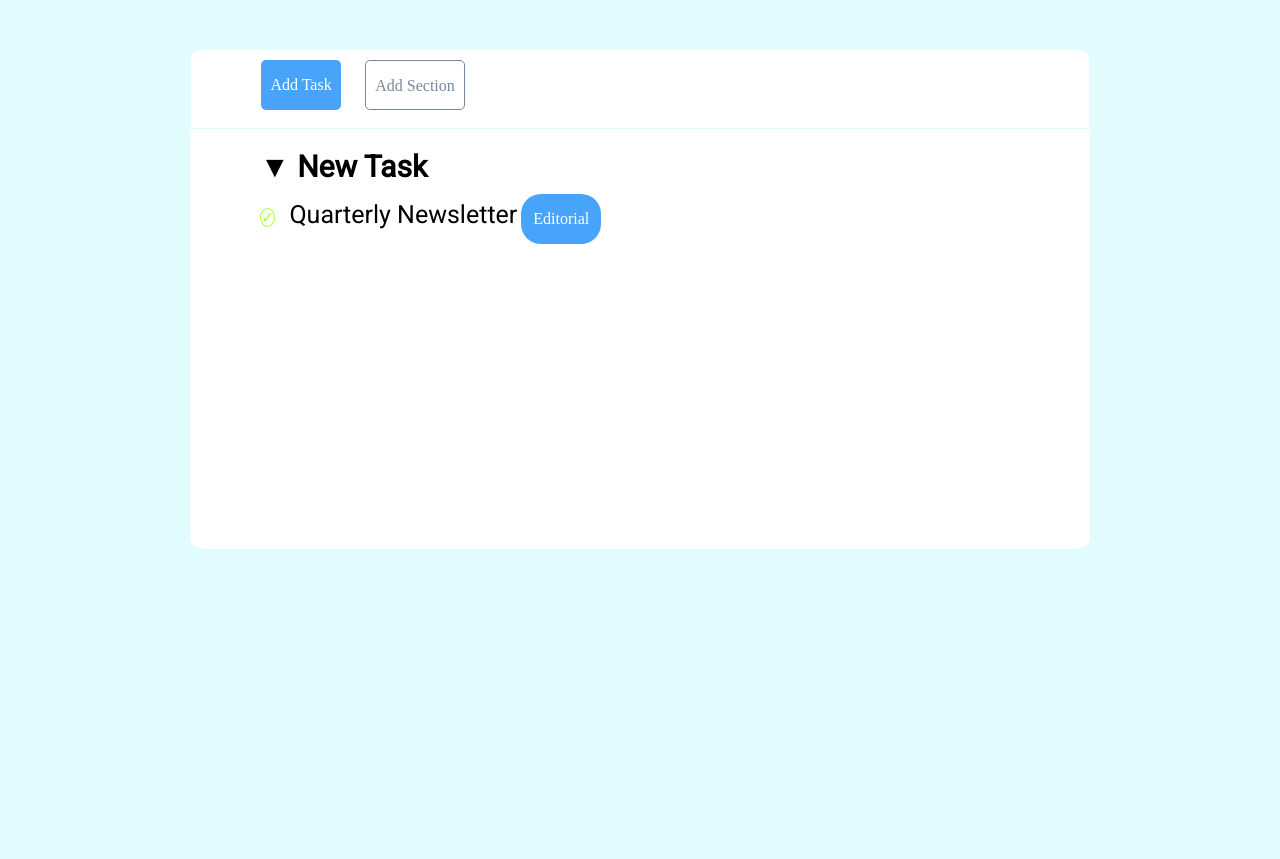
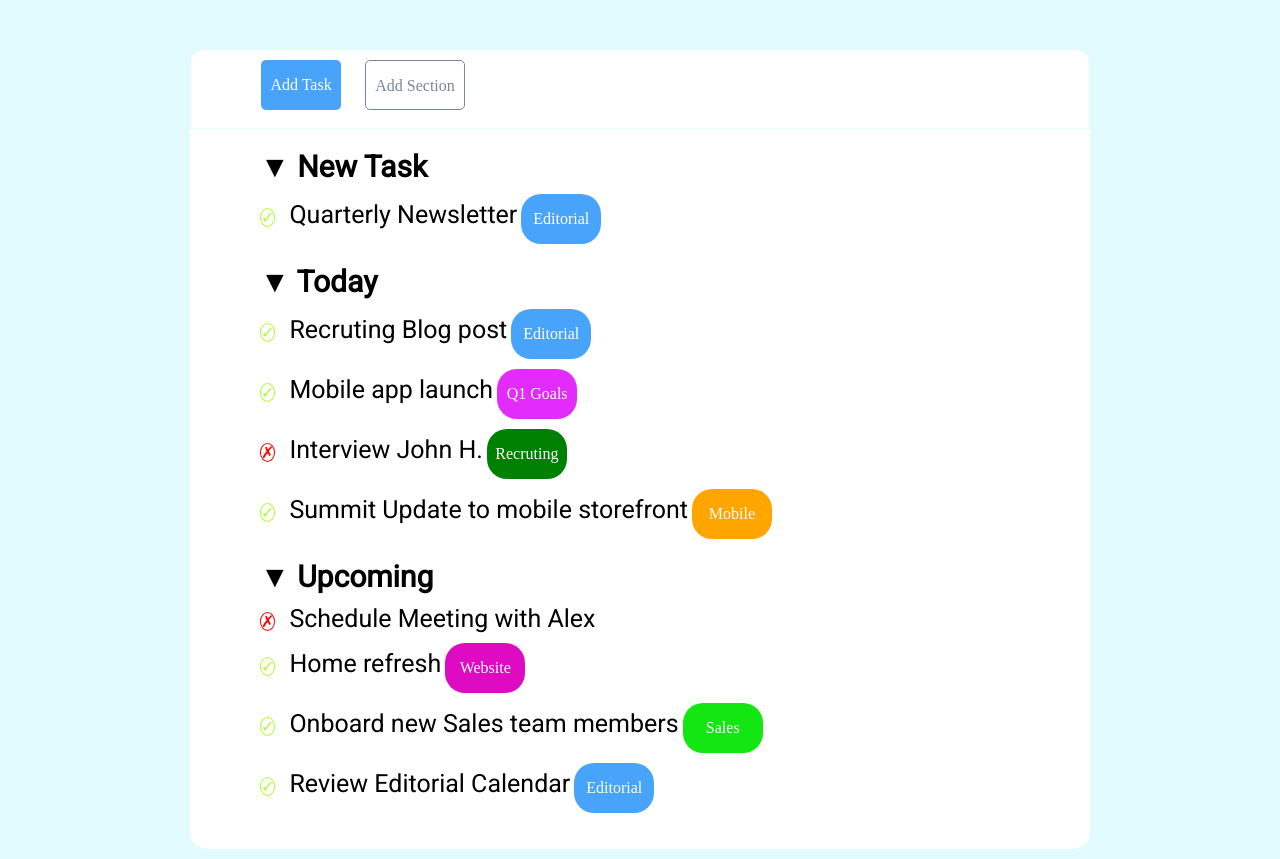
Before and after one commit to santocaridi99/html-css-toboolist, a plain HTML site: page index.html in a window 1280 px wide. Shown: the part 87-946 px from the top of the page. Before the commit the page ends 800 px from the top, so only its background shows below. Drawn offline with Linux system fonts and the light colour scheme.

Commit message:
Esecizio finito da modificare

```diff
--- a/css/style.css
+++ b/css/style.css
@@ -32,11 +32,12 @@ line-height:10px ;
 
 .contenitore{
     width: 900px;
-    height: 500px;
+    height: 800px;
     background-color: white;
     border-radius: 2%;
     margin:0 auto;
     margin-top: 50px;
+    margin-bottom: 10px;
 }
 
 .navigazione{
@@ -91,7 +92,7 @@ line-height:10px ;
 .vero{
     color: greenyellow;
     border:  1px solid greenyellow;
-    border-radius: 60%;
+    border-radius: 50%;
     margin-left: 70px;
 
 
@@ -116,3 +117,81 @@ line-height:10px ;
     color:white;
     text-align: center;
 }
+
+.Q1{
+    background-color: rgba(226, 29, 252, 0.932);
+    border-radius:20px;
+    display: inline-block;
+    margin-right:20px;
+    height:50px;
+    width: 80px;
+    line-height:50px ;
+    vertical-align: middle;
+    color:white;
+    text-align: center;
+
+}
+
+.falso{
+    color:red;
+    border: 1px solid red;
+    border-radius:50%;
+    margin-left:70px ;
+}
+
+
+.Recruiting{
+    background-color: green;
+    border-radius:20px;
+    display: inline-block;
+    margin-right:20px;
+    height:50px;
+    width: 80px;
+    line-height:50px ;
+    vertical-align: middle;
+    color:white;
+    text-align: center;
+}
+
+.mobile{
+    background-color:orange;
+    border-radius:20px;
+    display: inline-block;
+    margin-right:20px;
+    height:50px;
+    width: 80px;
+    line-height:50px ;
+    vertical-align: middle;
+    color:white;
+    text-align: center;
+}
+
+.website{
+
+    background-color:rgb(223, 11, 194);
+    border-radius:20px;
+    display: inline-block;
+    margin-right:20px;
+    height:50px;
+    width: 80px;
+    line-height:50px ;
+    vertical-align: middle;
+    color:white;
+    text-align: center;
+
+}
+
+
+.sales{
+    background-color:rgb(18, 231, 18);
+    border-radius:20px;
+    display: inline-block;
+    margin-right:20px;
+    height:50px;
+    width: 80px;
+    line-height:50px ;
+    vertical-align: middle;
+    color:white;
+    text-align: center;
+
+}
--- a/index.html
+++ b/index.html
@@ -29,16 +29,69 @@
             <div id="speciale2">Add Section</div>
         </div>
         <!-- fine nav -->
+
+
+
         <!-- inserisco le task -->
+
+       <main>
         <h1 class="nome-task">&#9660 New Task</h1>
         <div class="row">
             <span class="vero">&check;</span>
             <span class="scritte-task">Quarterly Newsletter</span>
             <div class="editorial">Editorial</div>
         </div>
+        <h1 class="nome-task">&#9660 Today</h1>
+        <div class="row">
+            <span class="vero">&check;</span>
+            <span class="scritte-task">Recruting Blog post</span>
+            <div class="editorial">Editorial</div>
+        </div>
+
+        <div class="row">
+            <span class="vero">&check;</span>
+            <span class="scritte-task">Mobile app launch</span>
+            <div class="Q1">Q1 Goals</div>
+        </div>
+
+        <div class="row">
+            <span class="falso">&cross;</span>
+            <span class="scritte-task">Interview John H.</span>
+            <div class="Recruiting">Recruting</div>
+        </div>
+
+        <div class="row">
+            <span class="vero">&check;</span>
+            <span class="scritte-task">Summit Update to mobile storefront</span>
+            <div class="mobile">Mobile</div>
+
+        </div>
+
+        <h1 class="nome-task">&#9660 Upcoming</h1>
+        <div class="row">
+            <span class="falso">&cross;</span>
+            <span class="scritte-task">Schedule Meeting with Alex</span>
+        </div>
+
+        <div class="row">
+            <span class="vero">&check;</span>
+            <span class="scritte-task">Home refresh</span>
+            <div class="website">Website</div>
+        </div>
+
+        <div class="row">
+            <span class="vero">&check;</span>
+            <span class="scritte-task">Onboard new Sales team members</span>
+            <div class="sales">Sales</div>
+        </div>
+
+        <div class="row">
+            <span class="vero">&check;</span>
+            <span class="scritte-task">Review Editorial Calendar</span>
+            <div class="editorial">Editorial</div>
+        </div>
 
 
-       <main>
 
 
        </main>
```
